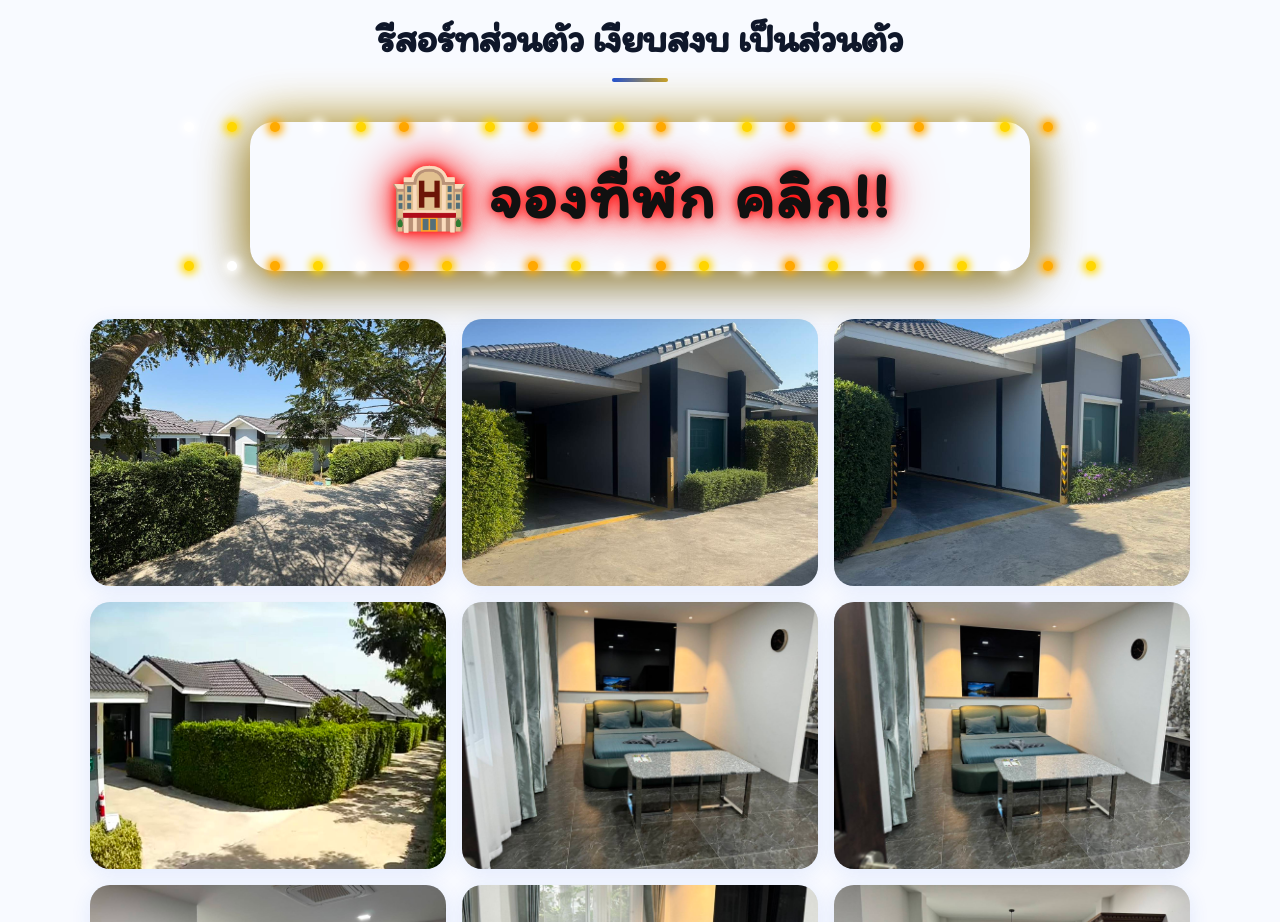
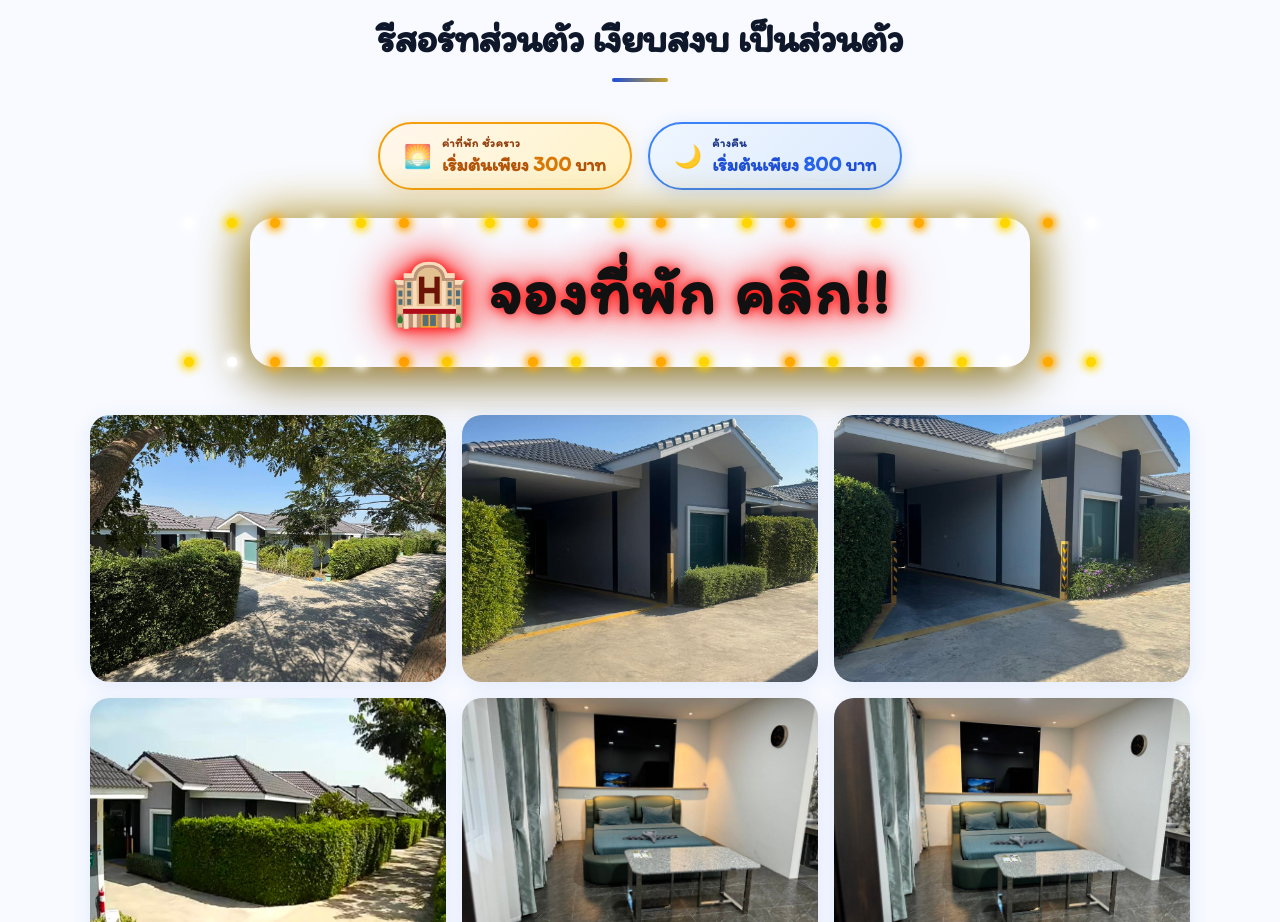
Before and after one commit to pavinee23/mfac, a Next.js app: page / in a window 1280 px wide. Shown: the part 5202-6124 px from the top of the page. Built offline with nearby package versions, Linux system fonts and the light colour scheme.

Commit message:
feat: add resort pricing cards

```diff
--- a/src/app/m-factory/PageClient.jsx
+++ b/src/app/m-factory/PageClient.jsx
@@ -1228,8 +1228,37 @@ export default function PageClient() {
       <section id="resort" style={{ padding: "5.5rem 2rem", background: "#f8faff" }}>
         <div style={{ maxWidth: 1100, margin: "0 auto" }}>
           <SectionHeader badge={t.resortBadge} heading={t.resortHeading} />
+          {/* Pricing */}
+          <div style={{ display: "flex", justifyContent: "center", gap: "1rem", flexWrap: "wrap", marginBottom: "1.75rem", marginTop: "-0.5rem" }}>
+            <div style={{
+              display: "flex", alignItems: "center", gap: "0.65rem",
+              padding: "0.75rem 1.5rem", borderRadius: 999,
+              background: "linear-gradient(135deg, #fff7ed, #fef3c7)",
+              border: "2px solid #f59e0b",
+              boxShadow: "0 4px 18px rgba(245,158,11,0.2)",
+            }}>
+              <span style={{ fontSize: "1.4rem" }}>🌅</span>
+              <div>
+                <div style={{ fontSize: "0.72rem", color: "#92400e", fontWeight: 700, letterSpacing: "0.06em", textTransform: "uppercase" }}>ค่าที่พัก ชั่วคราว</div>
+                <div style={{ fontSize: "1.15rem", fontWeight: 900, color: "#b45309" }}>เริ่มต้นเพียง <span style={{ color: "#d97706", fontSize: "1.35rem" }}>300</span> บาท</div>
+              </div>
+            </div>
+            <div style={{
+              display: "flex", alignItems: "center", gap: "0.65rem",
+              padding: "0.75rem 1.5rem", borderRadius: 999,
+              background: "linear-gradient(135deg, #eff6ff, #dbeafe)",
+              border: "2px solid #3b82f6",
+              boxShadow: "0 4px 18px rgba(59,130,246,0.2)",
+            }}>
+              <span style={{ fontSize: "1.4rem" }}>🌙</span>
+              <div>
+                <div style={{ fontSize: "0.72rem", color: "#1e3a8a", fontWeight: 700, letterSpacing: "0.06em", textTransform: "uppercase" }}>ค้างคืน</div>
+                <div style={{ fontSize: "1.15rem", fontWeight: 900, color: "#1d4ed8" }}>เริ่มต้นเพียง <span style={{ color: "#2563eb", fontSize: "1.35rem" }}>800</span> บาท</div>
+              </div>
+            </div>
+          </div>
           {/* Book button below heading */}
-          <div style={{ textAlign: "center", marginBottom: "3rem", marginTop: "-0.5rem" }}>
+          <div style={{ textAlign: "center", marginBottom: "3rem" }}>
             <a
               href="https://lin.ee/xrAU8PC"
               target="_blank"
```
